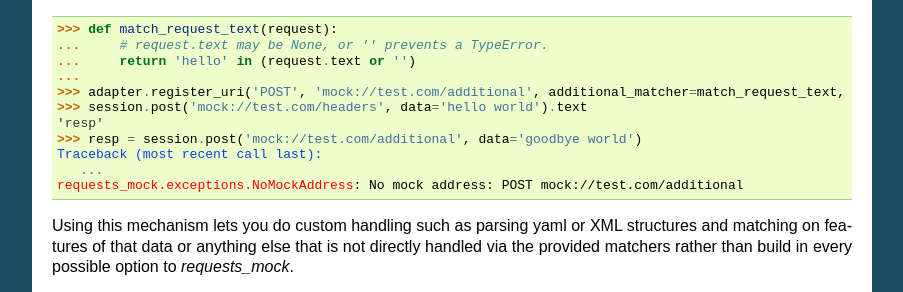
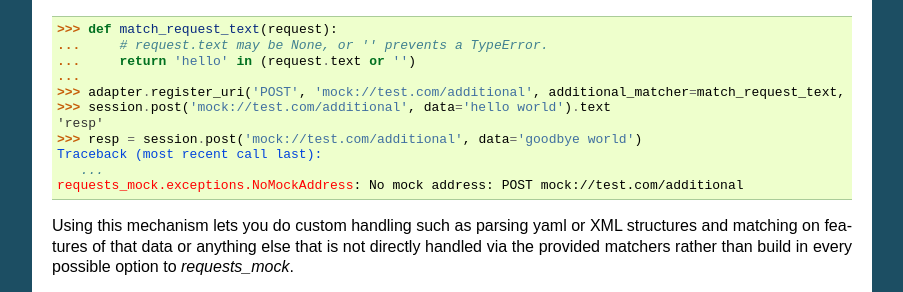
Before and after one commit to jamielennox/requests-mock, a Sphinx documentation site: the page built from doc/source/matching.rst, in a window 1280 px wide and 900 px high, scrolled down 2669 px. Shown: the part 160-452 px from the top of the window, without its empty margins (198-1101 px from the left). Built offline with Sphinx 7.4.7, drawn with Linux system fonts in a browser that asks for light colours; the version number could not be read and is left out.

Commit message:
Minor changes to code snippet example

```diff
--- a/doc/source/matching.rst
+++ b/doc/source/matching.rst
@@ -242,7 +242,7 @@ This is handled by a callback function that takes the request as a parameter:
     ...     return 'hello' in (request.text or '')
     ...
     >>> adapter.register_uri('POST', 'mock://test.com/additional', additional_matcher=match_request_text, text='resp')
-    >>> session.post('mock://test.com/headers', data='hello world').text
+    >>> session.post('mock://test.com/additional', data='hello world').text
     'resp'
     >>> resp = session.post('mock://test.com/additional', data='goodbye world')
     Traceback (most recent call last):
```
